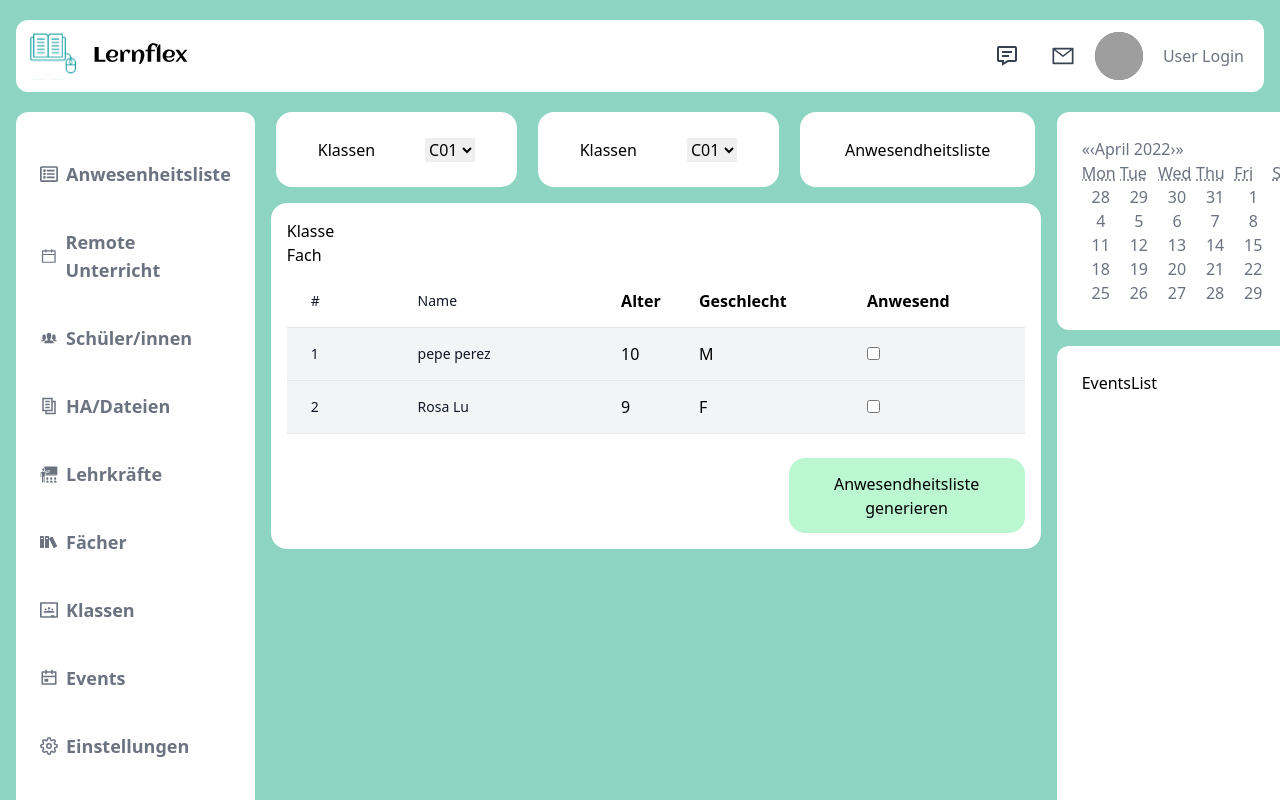
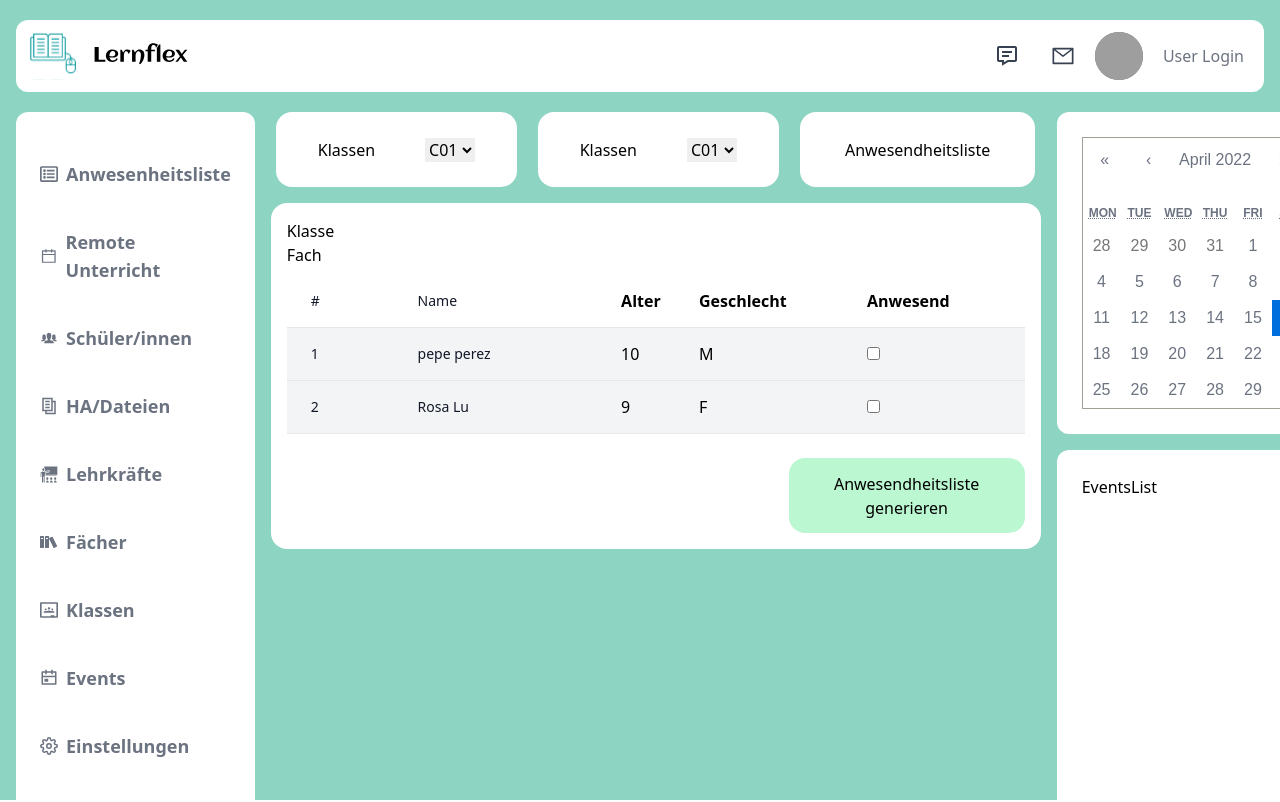
Before and after one commit to GrundSchul-App/lernflex-frontend, a React (Create React App) app: page / in a window 1280 px wide. Shown: the top 802 px of the page. Built offline with nearby package versions, Linux system fonts and the light colour scheme; grey boxes are pictures that could not be loaded.

Commit message:
Calendar css verbesserung

```diff
--- a/package.json
+++ b/package.json
@@ -3,6 +3,7 @@
   "version": "0.1.0",
   "private": true,
   "dependencies": {
+    "@syncfusion/ej2-react-calendars": "^20.1.47",
     "@testing-library/jest-dom": "^5.16.4",
     "@testing-library/react": "^13.0.1",
     "@testing-library/user-event": "^13.5.0",
--- a/src/App.js
+++ b/src/App.js
@@ -2,7 +2,7 @@ import EventsList from "./components/EventsList";
 import Header from "./components/Header";
 import Main from "./components/Main";
 import Sidebar from "./components/Sidebar";
-import CalendarComponent from "./components/CalendarComponent";
+import CalendarComponents from "./components/CalendarComponent";
 // import {Routes, Route} from 'react-router-dom'
 
 function App() {
@@ -13,7 +13,7 @@ function App() {
         <Sidebar />
         <Main />
         <div>
-          <CalendarComponent />
+          <CalendarComponents />
           <EventsList />
         </div>
 
--- a/src/components/CalendarComponent.jsx
+++ b/src/components/CalendarComponent.jsx
@@ -10,6 +10,7 @@ function CalendarComponent(props) {
 
   return (
     <div className="bg-white rounded-xl  w-[317px] mt-4 py-[25px] px-[25px]">
+
       <Calendar onChange={onChange} value={date} className="text-gray-500"/>
     </div>
   );
--- a/src/components/EventsList.jsx
+++ b/src/components/EventsList.jsx
@@ -2,7 +2,7 @@ import React from 'react'
 
 const EventsList = () => {
   return (
-    <div className="bg-white mt-4 rounded-xl h-[585px] w-[317px] p-[25px]">EventsList</div>
+    <div className="bg-white mt-4 rounded-xl h-[480px] w-[317px] p-[25px]">EventsList</div>
   )
 }
 
--- a/src/index.js
+++ b/src/index.js
@@ -2,6 +2,7 @@ import React from "react";
 import ReactDOM from "react-dom/client";
 import "./index.css";
 import App from "./App";
+import "react-calendar/dist/Calendar.css";
 
 const root = ReactDOM.createRoot(document.getElementById("root"));
 root.render(
```
Also changed, not shown: 1 other file (tests, documents, lock files or other folders).
